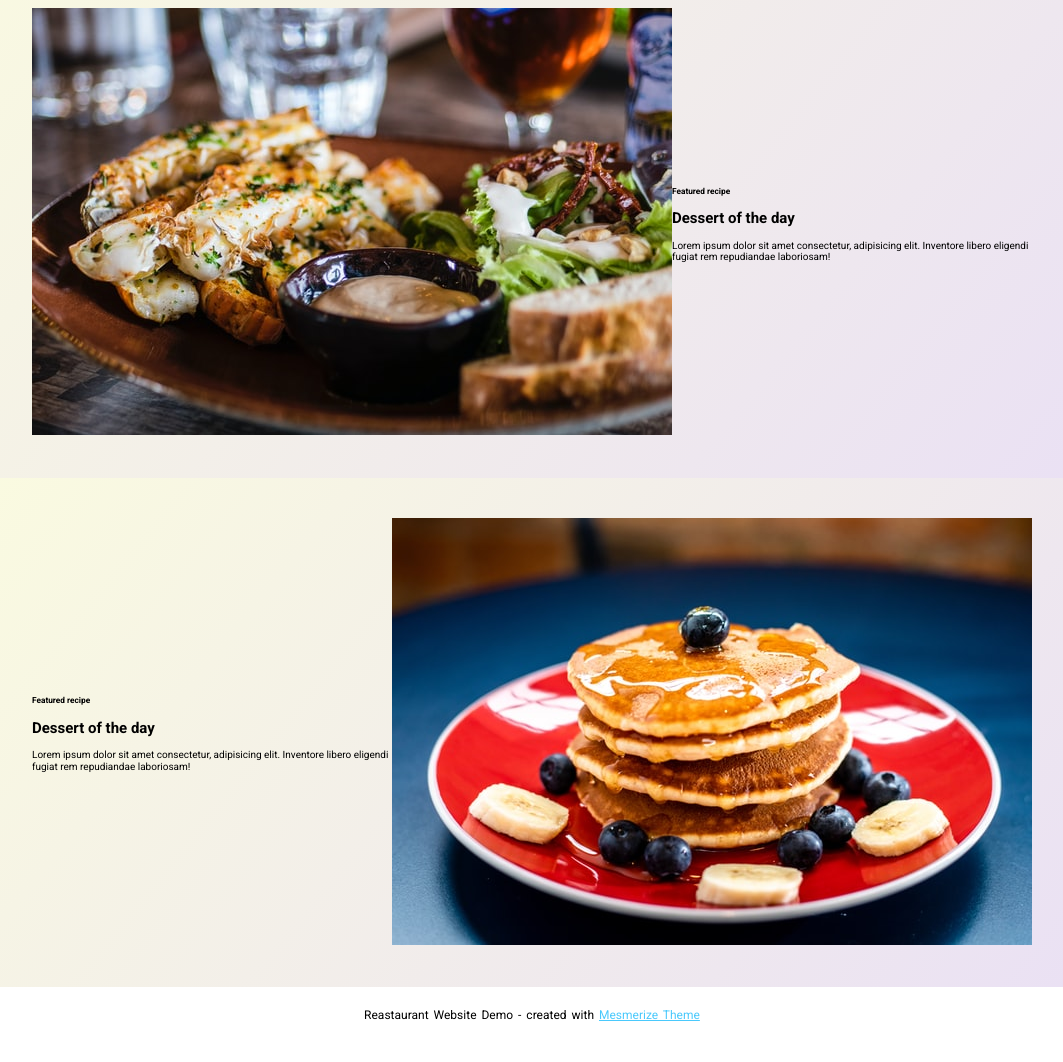
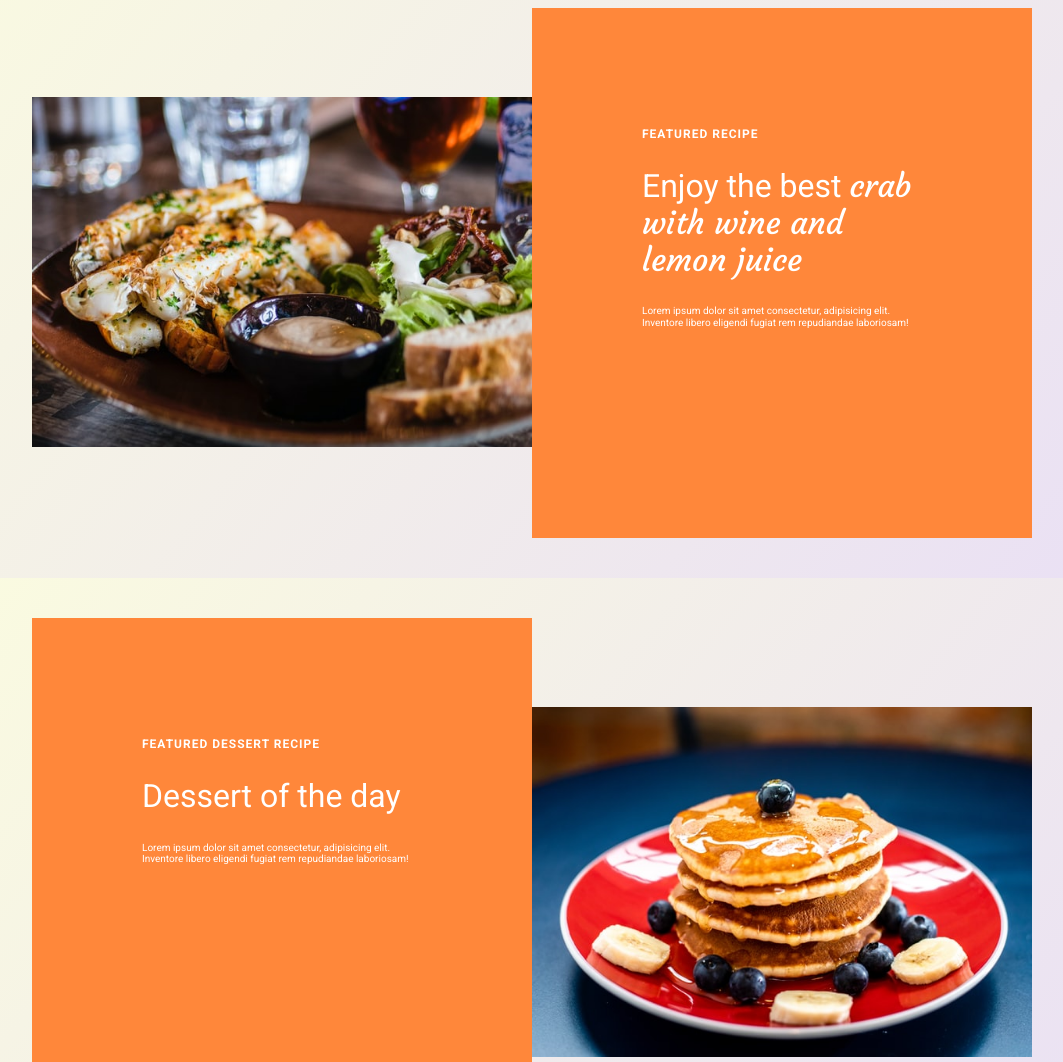
Before and after one commit to piotr-skolorzynski/page-layout-examp2, a plain HTML site: page index.html in a window 1280 px wide. Shown: the part 900-1962 px from the top of the page, without its empty margins (108-1171 px from the left). Drawn offline with nearby package versions, Linux system fonts and the light colour scheme.

Commit message:
modify card-recipe

```diff
--- a/css/style.css
+++ b/css/style.css
@@ -106,7 +106,35 @@ body {
 }
 
 /* card-recipe */
+.card-recipe {
+    padding: 10rem 12rem 10rem 11rem;
+    width: 330px;
+    height: 330px;
+    color: #fff;
+    background-color: #ff873a;
+}
 
+.card-featured-recipe {
+    font-size: 1.2rem;
+    text-transform: uppercase;
+    font-weight: bold;
+    letter-spacing: 1px;
+}
+
+.card-recipe-title {
+    font-size: 3.2rem;
+    font-weight: lighter;
+}
+
+.card-recipe-title span {
+    font-family: 'Courgette',cursive;
+}
+
+.recipe-img-wrapper img {
+    width: 500px;
+    height: 350px;
+    z-index: 10;
+}
 
 
 /* section-secret-recipe */
--- a/index.html
+++ b/index.html
@@ -6,6 +6,7 @@
     <meta name="viewport" content="width=device-width, initial-scale=1.0">
     <link rel="preconnect" href="https://fonts.gstatic.com">
     <link href="https://fonts.googleapis.com/css2?family=Roboto:wght@400;700&display=swap" rel="stylesheet">
+    <link href="https://fonts.googleapis.com/css2?family=Courgette&display=swap" rel="stylesheet">
     <link rel="stylesheet" href="./css/normalize.css">
     <link rel="stylesheet" href="./css/style.css">
     <title>Task3</title>
@@ -37,12 +38,12 @@
                 <p class="content-text">Lorem, ipsum dolor sit amet consectetur adipisicing elit. Quod soluta illo numquam similique repudiandae.</p>
             </div>
             <div class="content-wrapper">
-                <div class="secret-recipe-img-wrapper">
+                <div class="recipe-img-wrapper">
                     <img src="./img/crab.jpg" alt="crab with wine and lemon juice">
                 </div>
                 <div class="card-recipe">
                     <h5 class="card-featured-recipe">Featured recipe</h5>
-                    <h2 class="card-recipe-title">Dessert of the day</h2>
+                    <h2 class="card-recipe-title">Enjoy the best <span>crab with wine and lemon juice</span></h2>
                     <p class="card-recipe-info">Lorem ipsum dolor sit amet consectetur, adipisicing elit. Inventore libero eligendi fugiat rem repudiandae laboriosam!</p>
                 </div>
             </div>
@@ -50,11 +51,11 @@
         <section class="section-dessert-recipe">
             <div class="content-wrapper">
                 <div class="card-recipe">
-                    <h5 class="card-featured-recipe">Featured recipe</h5>
+                    <h5 class="card-featured-recipe">Featured dessert recipe</h5>
                     <h2 class="card-recipe-title">Dessert of the day</h2>
                     <p class="card-recipe-info">Lorem ipsum dolor sit amet consectetur, adipisicing elit. Inventore libero eligendi fugiat rem repudiandae laboriosam!</p>
                 </div>
-                <div class="secret-recipe-img-wrapper">
+                <div class="recipe-img-wrapper">
                     <img src="./img/pancakes.jpg" alt="delicious pancakes">
                 </div>
             </div>
```
